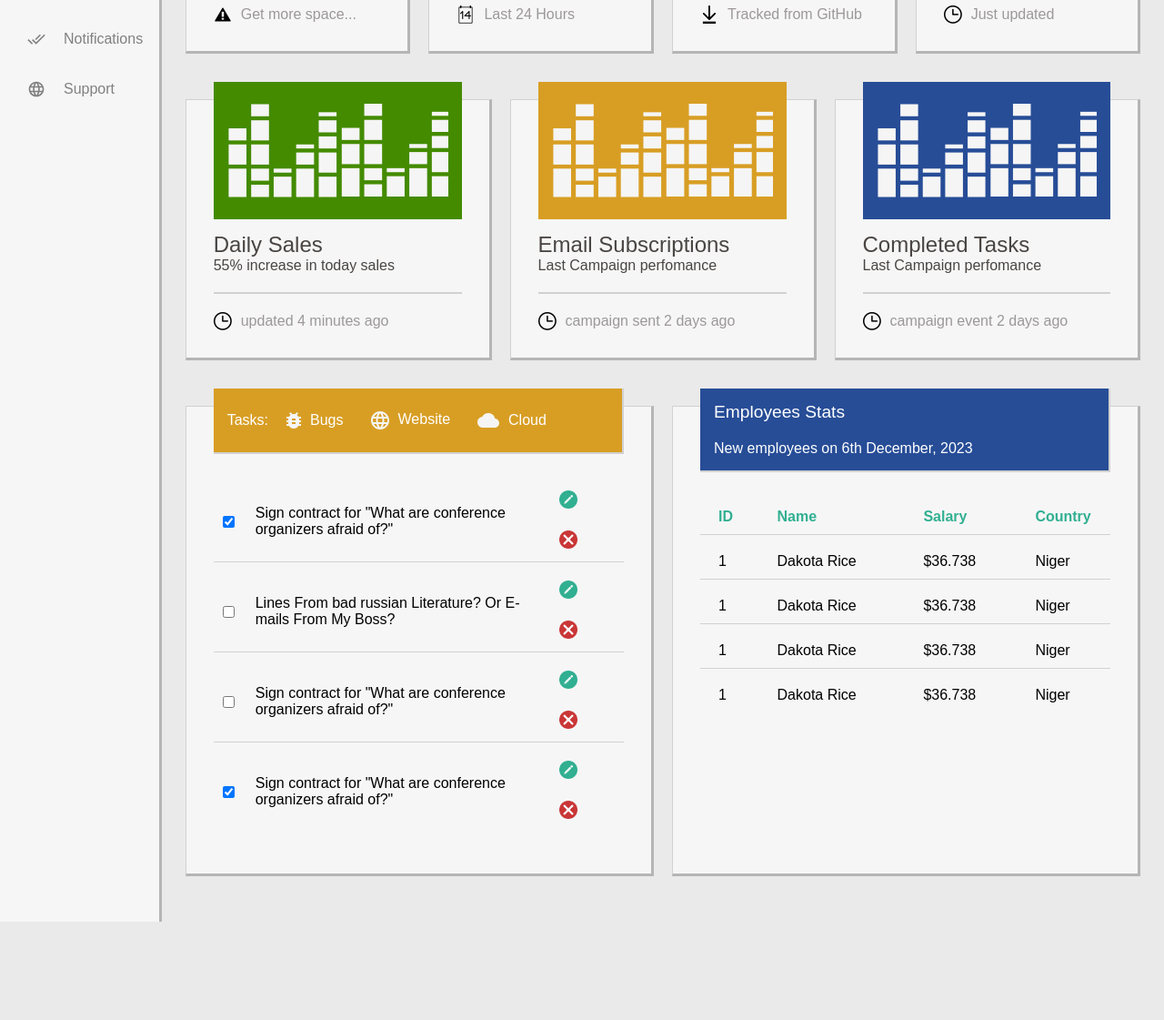
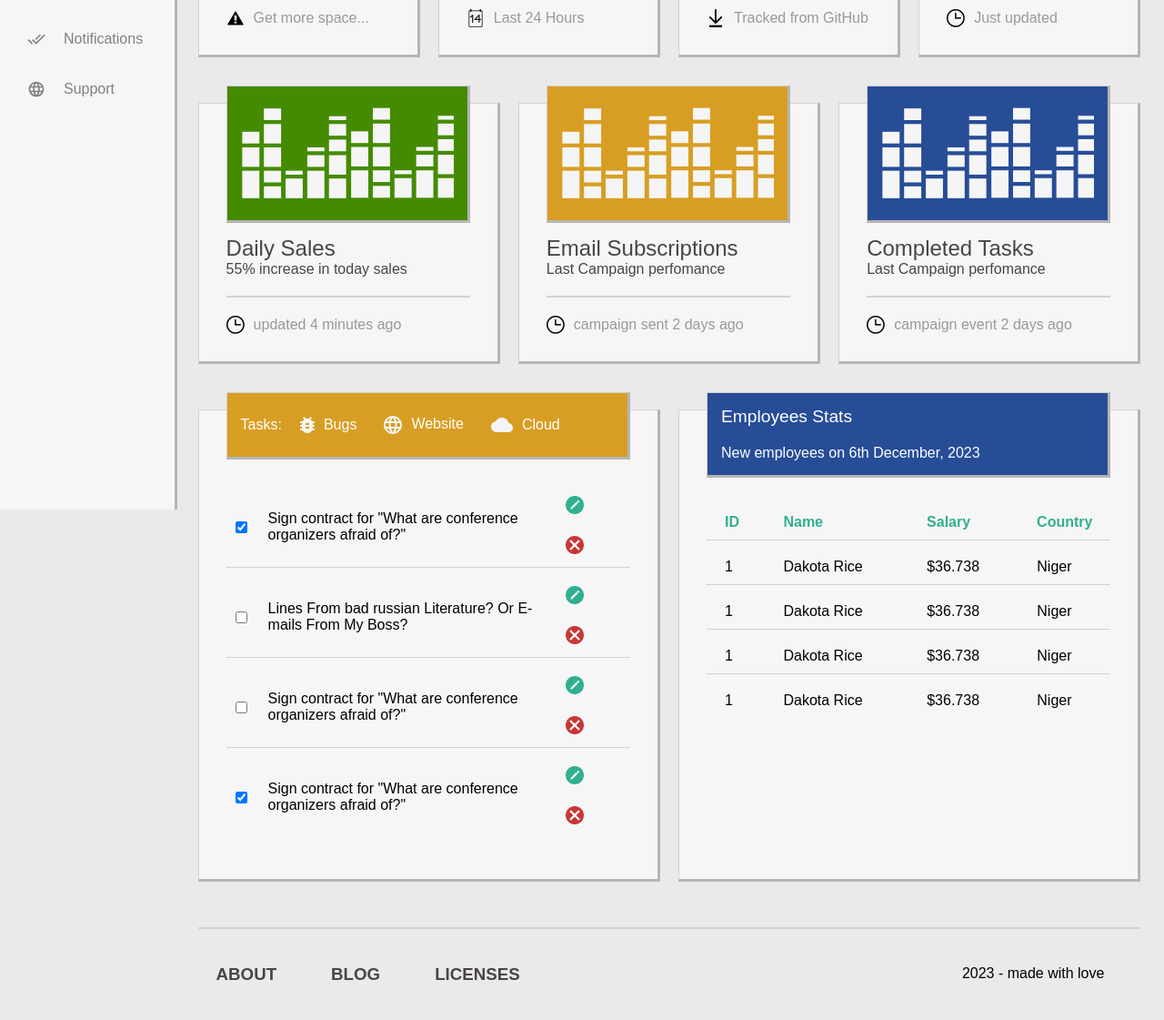
Before and after one commit to andrxpie/html, a plain HTML site: page Exam/index.html in a window 1280 px wide. Shown: the part 240-1361 px from the top of the page at 91% size. Before the commit the page ends 1253 px from the top, so only its background shows below. Drawn offline with Linux system fonts and the light colour scheme.

Commit message:
Exam 75%

```diff
--- a/Exam/index.html
+++ b/Exam/index.html
@@ -240,6 +240,14 @@
           </ul>
         </div>
       </div>
+      <footer>
+        <div>
+          <a href="#about"><h3>ABOUT</h3></a>
+          <a href="#blog"><h3>BLOG</h3></a>
+          <a href="#licenses"><h3>LICENSES</h3></a>
+        </div>
+        <span>2023 - made with love</span>
+      </footer>
     </section>
   </body>
 </html>
--- a/Exam/style/style.scss
+++ b/Exam/style/style.scss
@@ -9,9 +9,10 @@ header {
   background-color: #f6f6f6;
   border-right: 3px solid #b5b5b5;
   width: 15%;
+  position: fixed;
   top: 0;
+  bottom: 0;
   left: 0;
-  bottom: 0;
 
   div {
     border-bottom: 2px solid #d1d1d1;
@@ -66,7 +67,7 @@ header {
 }
 
 #dashboard {
-  margin-left: 2%;
+  margin-left: 17%;
   margin-right: 2%;
   width: 90%;
 
@@ -97,6 +98,10 @@ header {
         justify-content: space-between;
 
         > img {
+          border-top: 1px solid #d1d1d1;
+          border-left: 1px solid #d1d1d1;
+          border-right: 3px solid #b5b5b5;
+          border-bottom: 3px solid #b5b5b5;
           position: relative;
           top: -50px;
           padding: 15px;
@@ -159,6 +164,10 @@ header {
         margin-bottom: 20px;
 
         > img {
+          border-top: 1px solid #d1d1d1;
+          border-left: 1px solid #d1d1d1;
+          border-right: 3px solid #b5b5b5;
+          border-bottom: 3px solid #b5b5b5;
           width: 100%;
           box-sizing: border-box;
           position: relative;
@@ -223,8 +232,10 @@ header {
         align-items: center;
         gap: 10px;
         background-color: #d89e24;
-        border-right: 2px solid #d1d1d1;
-        border-bottom: 2px solid #d1d1d1;
+        border-top: 1px solid #d1d1d1;
+        border-left: 1px solid #d1d1d1;
+        border-right: 3px solid #b5b5b5;
+        border-bottom: 3px solid #b5b5b5;
         margin-bottom: 20px;
         position: relative;
         top: -50px;
@@ -283,8 +294,10 @@ header {
 
       div.headerPart2 {
         background-color: #274d97;
-        border-right: 2px solid #d1d1d1;
-        border-bottom: 2px solid #d1d1d1;
+        border-top: 1px solid #d1d1d1;
+        border-left: 1px solid #d1d1d1;
+        border-right: 3px solid #b5b5b5;
+        border-bottom: 3px solid #b5b5b5;
         margin-bottom: 20px;
         position: relative;
         top: -50px;
@@ -312,11 +325,11 @@ header {
             }
 
             &:nth-child(2) {
-              width: 40%
+              width: 40%;
             }
 
             &:nth-child(3) {
-              width: 25%
+              width: 25%;
             }
 
             &:last-child {
@@ -333,3 +346,24 @@ header {
     }
   }
 }
+
+footer {
+  display: flex;
+  justify-content: space-between;
+  border-top: 2px solid #d1d1d1;
+
+  > div {
+    display: flex;
+    gap: 20px;
+
+    > a {
+      text-decoration: none;
+      color: #494543;
+      padding: 20px;
+    }
+  }
+
+  > span {
+    padding: 40px;
+  }
+}
```
Also changed, not shown: Exam/style/style.css, 1 other file.
